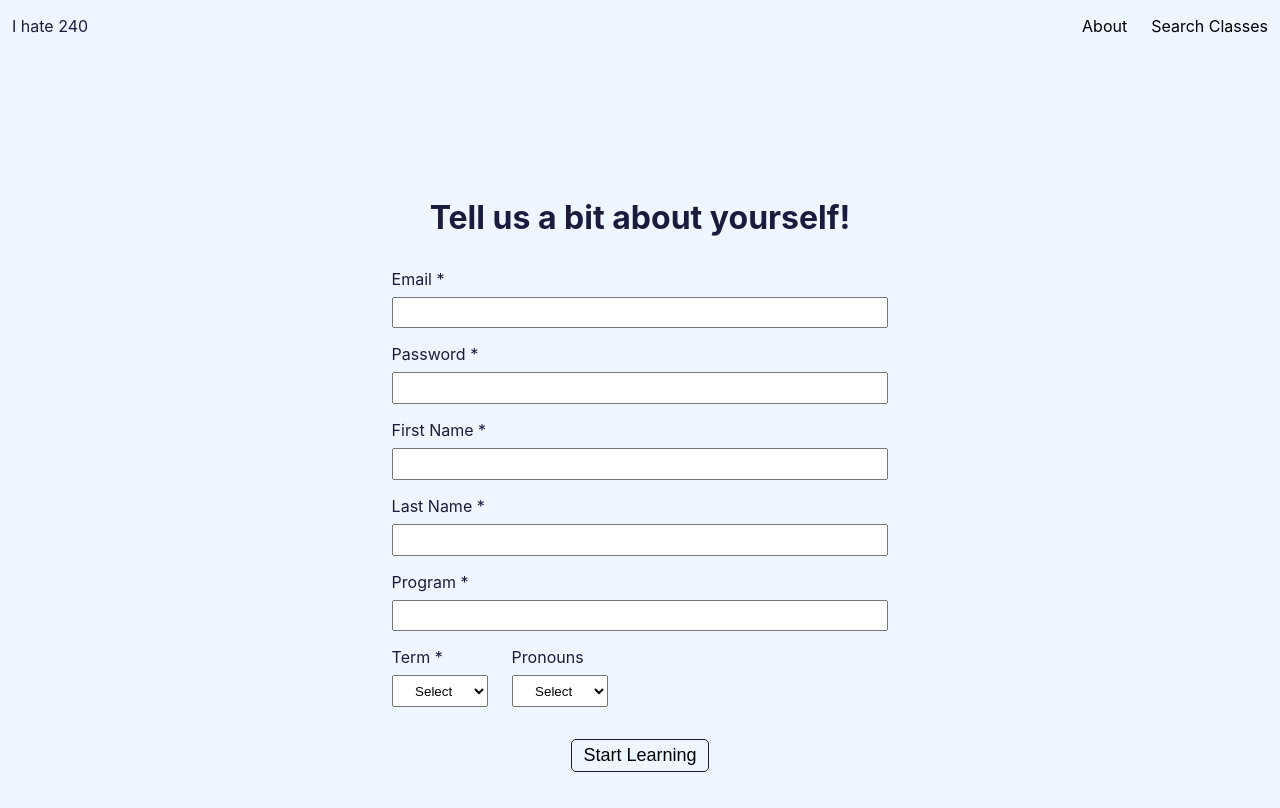
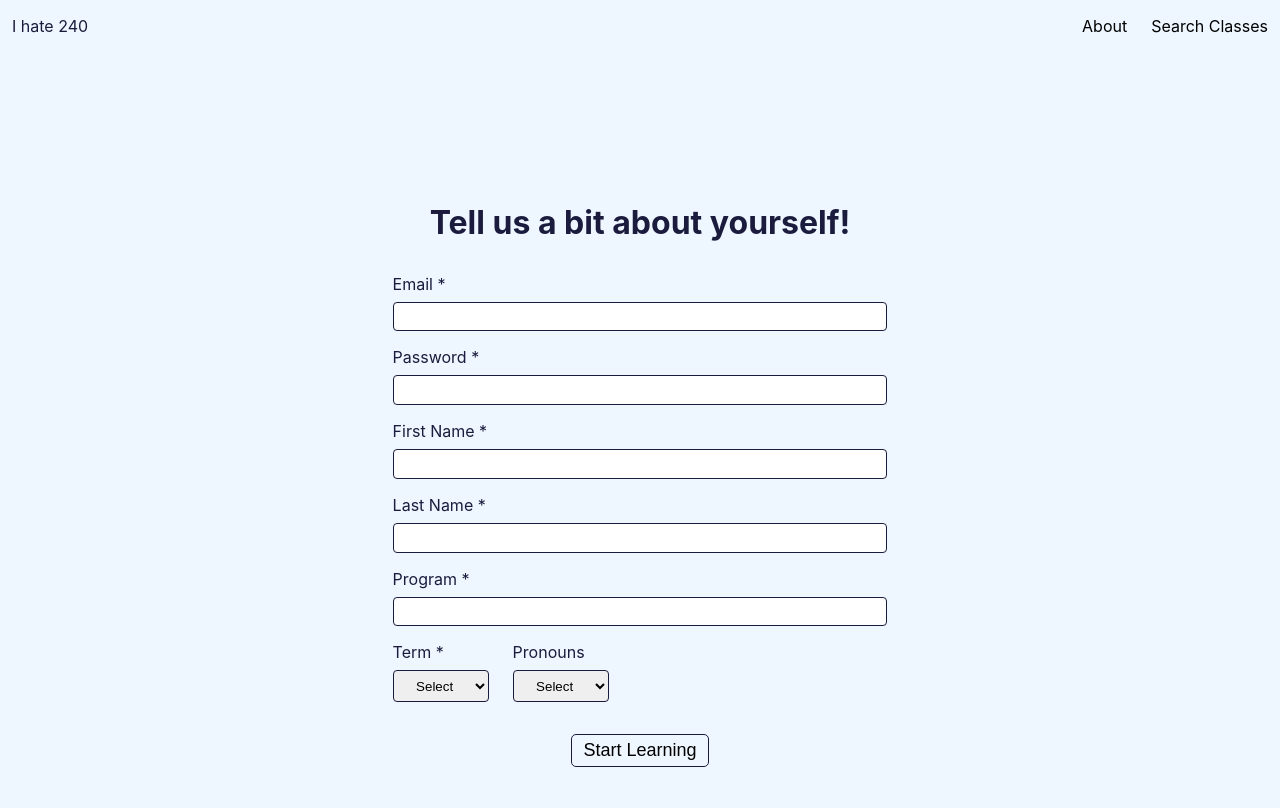
Before and after one commit to isabellehuangg/pset-collab, a React (Create React App) app in the folder client/: page /signup in a window 1280 px wide. Built offline with nearby package versions, Linux system fonts and the light colour scheme.

Commit message:
CSS changes

```diff
--- a/client/src/Components/Login.js
+++ b/client/src/Components/Login.js
@@ -17,7 +17,7 @@ const LoginForm = () => {
 const Login = () => {
     return (
         <div className="Login">
-            <div className="formContainer">
+            <div className="formContainerLogIn">
                 <h1>Happy to have you back!</h1>
                 <LoginForm />
             </div>
--- a/client/src/Components/Signup.js
+++ b/client/src/Components/Signup.js
@@ -12,7 +12,7 @@ const SignupForm = () => {
             <div className="question-short">
                 <div className="question">
                     <label for="term">Term *</label>
-                    <select id="term">
+                    <select id="term" className="select-box">
                         <option disabled selected value> Select </option>
                         {terms.map((term) => (
                             <option key={term.value} value={term.value}>
@@ -23,7 +23,7 @@ const SignupForm = () => {
                 </div>
                 <div className="question">
                     <label for="pronouns">Pronouns</label>
-                    <select id="pronouns">
+                    <select id="pronouns" className="select-box">
                         <option disabled selected value> Select </option>
                         {pronouns.map((pronoun) => (
                             <option key={pronoun.value} value={pronoun.value}>
@@ -41,7 +41,7 @@ const SignupForm = () => {
 const Signup = () => {
     return (
         <div className="Signup">
-            <div className="formContainer">
+            <div className="formContainerSignUp">
                 <h1>Tell us a bit about yourself!</h1>
                 <SignupForm />
             </div>
--- a/client/src/index.css
+++ b/client/src/index.css
@@ -121,11 +121,30 @@ form > button {
   margin-top: 1rem;
 }
 
-.formContainer {
+.formContainerSignUp {
   max-height: fit-content;
   margin-top: 10rem;
+}
+
+.formContainerLogIn {
+  max-height: fit-content;
 }
 
 .button {
   margin-bottom: 2em;
 }
+
+input {
+  border: 1.5px solid #1b1c3d;
+  border-radius: 4px;
+}
+
+input:focus {
+  outline: none;
+  border: 1.5px solid #2e2f72;
+}
+
+.select-box {
+  border: 1.5px solid #1b1c3d;
+  border-radius: 4px;
+}
```
Also changed, not shown: client/src/Components/SignUps.js (deleted, +0 -9 lines).
